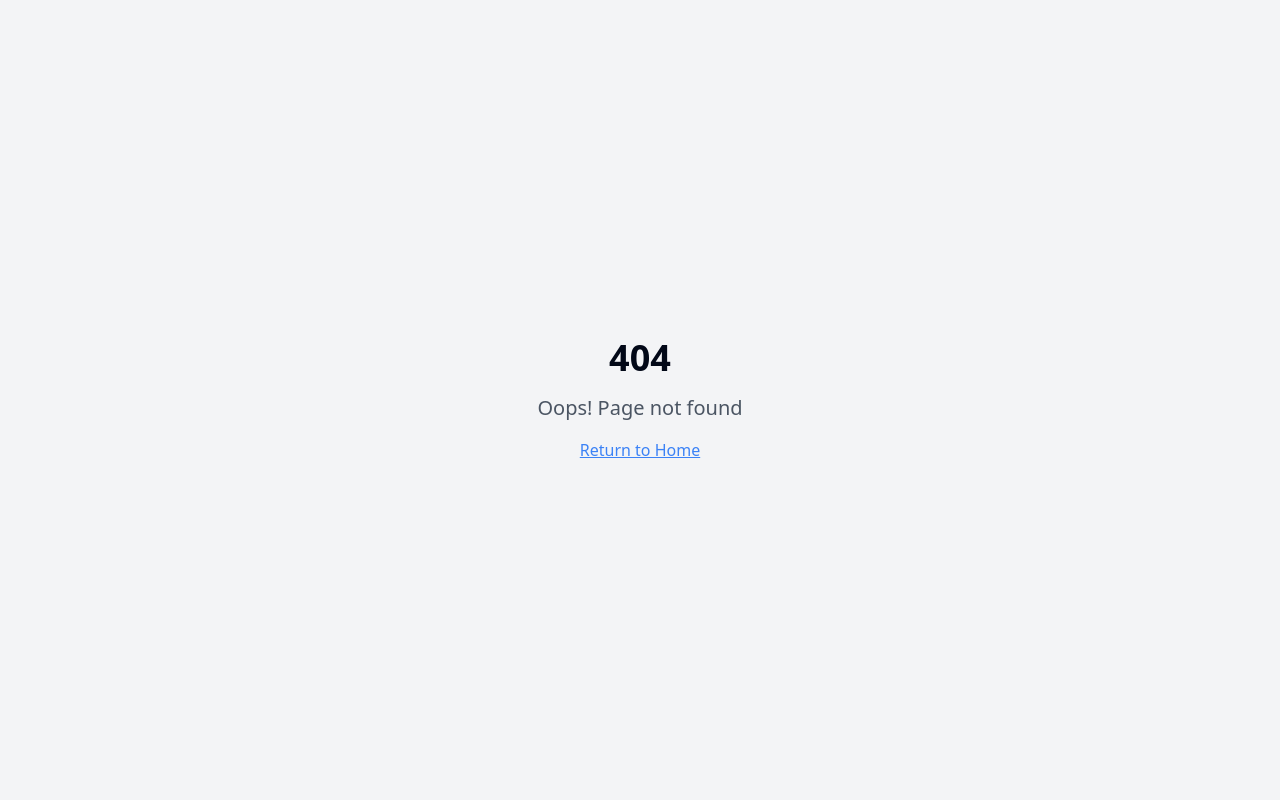
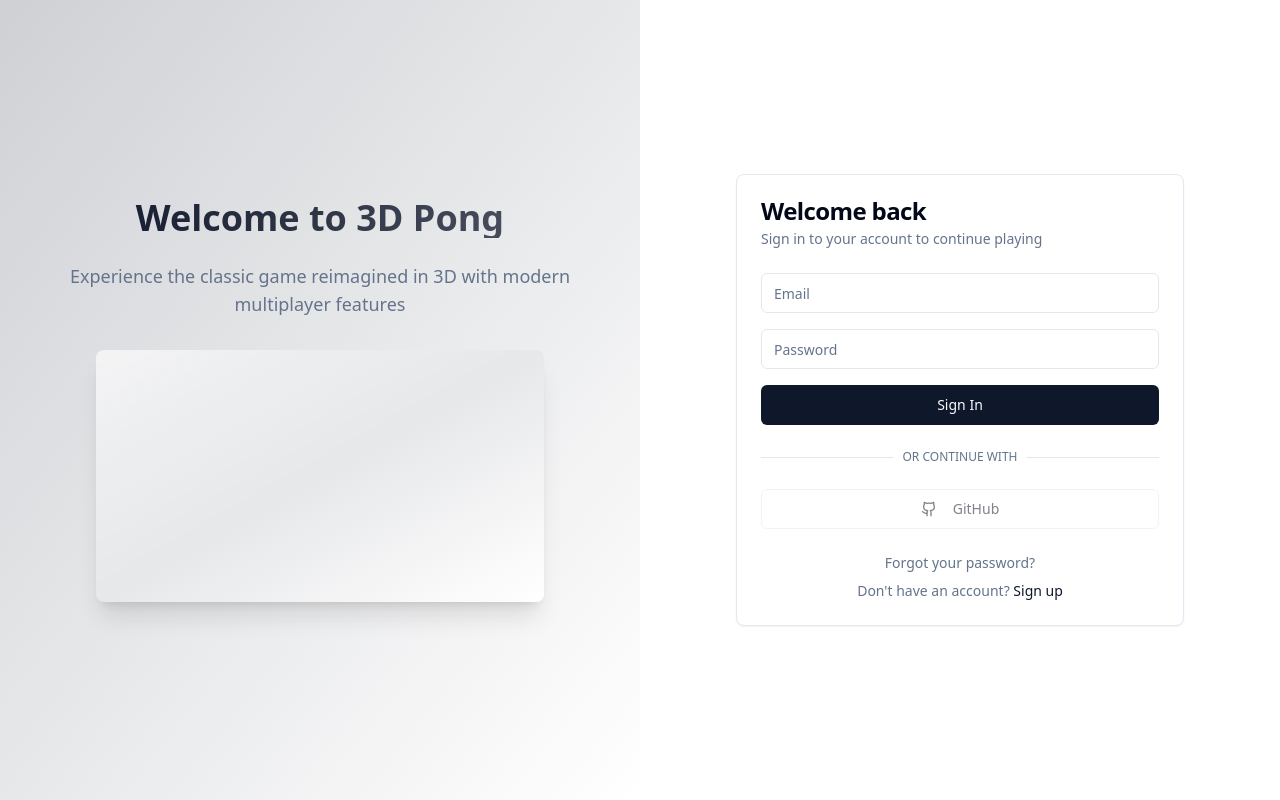
Before and after one commit to MOUBI9A/microservice-logscape, a React (Vite) app: page /auth/login in a window 1280 px wide. Before the commit this address had no page. Built offline with nearby package versions, Linux system fonts and the light colour scheme.

Commit message:
Implement basic authentication system
Implement a basic authentication system with email/password login and signup.

```diff
--- a/src/App.tsx
+++ b/src/App.tsx
@@ -1,9 +1,14 @@
+
 import { Toaster } from "@/components/ui/toaster";
 import { Toaster as Sonner } from "@/components/ui/sonner";
 import { TooltipProvider } from "@/components/ui/tooltip";
 import { QueryClient, QueryClientProvider } from "@tanstack/react-query";
 import { BrowserRouter, Routes, Route } from "react-router-dom";
 import Index from "./pages/Index";
+import Auth from "./pages/Auth";
+import Login from "./pages/Login";
+import Signup from "./pages/Signup";
+import ResetPassword from "./pages/ResetPassword";
 import NotFound from "./pages/NotFound";
 
 const queryClient = new QueryClient();
@@ -16,7 +21,11 @@ const App = () => (
       <BrowserRouter>
         <Routes>
           <Route path="/" element={<Index />} />
-          {/* ADD ALL CUSTOM ROUTES ABOVE THE CATCH-ALL "*" ROUTE */}
+          <Route path="/auth" element={<Auth />}>
+            <Route path="login" element={<Login />} />
+            <Route path="signup" element={<Signup />} />
+            <Route path="reset-password" element={<ResetPassword />} />
+          </Route>
           <Route path="*" element={<NotFound />} />
         </Routes>
       </BrowserRouter>
--- /dev/null
+++ b/src/pages/Auth.tsx
@@ -0,0 +1,38 @@
+
+import React from 'react';
+import { Outlet } from 'react-router-dom';
+import { motion } from 'framer-motion';
+
+const Auth = () => {
+  return (
+    <div className="min-h-screen bg-background flex">
+      {/* Game Preview Side */}
+      <div className="hidden lg:flex lg:w-1/2 bg-gradient-to-br from-primary/20 via-primary/10 to-background items-center justify-center p-12">
+        <motion.div
+          initial={{ opacity: 0, y: 20 }}
+          animate={{ opacity: 1, y: 0 }}
+          transition={{ duration: 0.6 }}
+          className="text-center"
+        >
+          <h1 className="text-4xl font-bold mb-6 bg-gradient-to-r from-primary to-primary/70 bg-clip-text text-transparent">
+            Welcome to 3D Pong
+          </h1>
+          <p className="text-muted-foreground text-lg mb-8">
+            Experience the classic game reimagined in 3D with modern multiplayer features
+          </p>
+          <div className="w-full max-w-md mx-auto aspect-video bg-card rounded-lg shadow-xl">
+            {/* This div will later contain a game preview or demo animation */}
+            <div className="w-full h-full rounded-lg bg-gradient-to-br from-primary/5 via-primary/10 to-background animate-pulse" />
+          </div>
+        </motion.div>
+      </div>
+
+      {/* Auth Forms Side */}
+      <div className="w-full lg:w-1/2 flex items-center justify-center p-8">
+        <Outlet />
+      </div>
+    </div>
+  );
+};
+
+export default Auth;
--- /dev/null
+++ b/src/pages/Login.tsx
@@ -0,0 +1,96 @@
+
+import React from 'react';
+import { Link } from 'react-router-dom';
+import { motion } from 'framer-motion';
+import { Github } from 'lucide-react';
+import { Button } from '@/components/ui/button';
+import { Input } from '@/components/ui/input';
+import {
+  Card,
+  CardContent,
+  CardDescription,
+  CardFooter,
+  CardHeader,
+  CardTitle,
+} from '@/components/ui/card';
+
+const Login = () => {
+  const handleSubmit = (e: React.FormEvent) => {
+    e.preventDefault();
+    // Form submission will be implemented later
+  };
+
+  return (
+    <motion.div
+      initial={{ opacity: 0, y: 20 }}
+      animate={{ opacity: 1, y: 0 }}
+      transition={{ duration: 0.6 }}
+      className="w-full max-w-md"
+    >
+      <Card>
+        <CardHeader>
+          <CardTitle>Welcome back</CardTitle>
+          <CardDescription>
+            Sign in to your account to continue playing
+          </CardDescription>
+        </CardHeader>
+        <CardContent>
+          <form onSubmit={handleSubmit} className="space-y-4">
+            <div className="space-y-2">
+              <Input
+                type="email"
+                placeholder="Email"
+                required
+              />
+            </div>
+            <div className="space-y-2">
+              <Input
+                type="password"
+                placeholder="Password"
+                required
+              />
+            </div>
+            <Button type="submit" className="w-full">
+              Sign In
+            </Button>
+          </form>
+
+          <div className="relative my-6">
+            <div className="absolute inset-0 flex items-center">
+              <div className="w-full border-t border-border"></div>
+            </div>
+            <div className="relative flex justify-center text-xs uppercase">
+              <span className="bg-background px-2 text-muted-foreground">
+                Or continue with
+              </span>
+            </div>
+          </div>
+
+          <Button variant="outline" className="w-full" disabled>
+            <Github className="mr-2 h-4 w-4" />
+            GitHub
+          </Button>
+        </CardContent>
+        <CardFooter className="flex flex-col space-y-2">
+          <Link
+            to="/auth/reset-password"
+            className="text-sm text-muted-foreground hover:text-primary transition-colors"
+          >
+            Forgot your password?
+          </Link>
+          <div className="text-sm text-muted-foreground">
+            Don't have an account?{' '}
+            <Link
+              to="/auth/signup"
+              className="text-primary hover:underline"
+            >
+              Sign up
+            </Link>
+          </div>
+        </CardFooter>
+      </Card>
+    </motion.div>
+  );
+};
+
+export default Login;
--- /dev/null
+++ b/src/pages/ResetPassword.tsx
@@ -0,0 +1,66 @@
+
+import React from 'react';
+import { Link } from 'react-router-dom';
+import { motion } from 'framer-motion';
+import { Button } from '@/components/ui/button';
+import { Input } from '@/components/ui/input';
+import {
+  Card,
+  CardContent,
+  CardDescription,
+  CardFooter,
+  CardHeader,
+  CardTitle,
+} from '@/components/ui/card';
+
+const ResetPassword = () => {
+  const handleSubmit = (e: React.FormEvent) => {
+    e.preventDefault();
+    // Reset password logic will be implemented later
+  };
+
+  return (
+    <motion.div
+      initial={{ opacity: 0, y: 20 }}
+      animate={{ opacity: 1, y: 0 }}
+      transition={{ duration: 0.6 }}
+      className="w-full max-w-md"
+    >
+      <Card>
+        <CardHeader>
+          <CardTitle>Reset password</CardTitle>
+          <CardDescription>
+            Enter your email address and we'll send you a link to reset your password
+          </CardDescription>
+        </CardHeader>
+        <CardContent>
+          <form onSubmit={handleSubmit} className="space-y-4">
+            <div className="space-y-2">
+              <Input
+                type="email"
+                placeholder="Email"
+                required
+              />
+            </div>
+            <Button type="submit" className="w-full">
+              Send Reset Link
+            </Button>
+          </form>
+        </CardContent>
+        <CardFooter>
+          <div className="text-sm text-muted-foreground">
+            Remember your password?{' '}
+            <Link
+              to="/auth/login"
+              className="text-primary hover:underline"
+            >
+              Sign in
+            </Link>
+          </div>
+        </CardFooter>
+      </Card>
+    </motion.div>
+  );
+};
+
+export default ResetPassword;
--- /dev/null
+++ b/src/pages/Signup.tsx
@@ -0,0 +1,97 @@
+
+import React from 'react';
+import { Link } from 'react-router-dom';
+import { motion } from 'framer-motion';
+import { Github } from 'lucide-react';
+import { Button } from '@/components/ui/button';
+import { Input } from '@/components/ui/input';
+import {
+  Card,
+  CardContent,
+  CardDescription,
+  CardFooter,
+  CardHeader,
+  CardTitle,
+} from '@/components/ui/card';
+
+const Signup = () => {
+  const handleSubmit = (e: React.FormEvent) => {
+    e.preventDefault();
+    // Form submission will be implemented later
+  };
+
+  return (
+    <motion.div
+      initial={{ opacity: 0, y: 20 }}
+      animate={{ opacity: 1, y: 0 }}
+      transition={{ duration: 0.6 }}
+      className="w-full max-w-md"
+    >
+      <Card>
+        <CardHeader>
+          <CardTitle>Create an account</CardTitle>
+          <CardDescription>
+            Sign up to start playing 3D Pong
+          </CardDescription>
+        </CardHeader>
+        <CardContent>
+          <form onSubmit={handleSubmit} className="space-y-4">
+            <div className="space-y-2">
+              <Input
+                type="text"
+                placeholder="Username"
+                required
+              />
+            </div>
+            <div className="space-y-2">
+              <Input
+                type="email"
+                placeholder="Email"
+                required
+              />
+            </div>
+            <div className="space-y-2">
+              <Input
+                type="password"
+                placeholder="Password"
+                required
+              />
+            </div>
+            <Button type="submit" className="w-full">
+              Sign Up
+            </Button>
+          </form>
+
+          <div className="relative my-6">
+            <div className="absolute inset-0 flex items-center">
+              <div className="w-full border-t border-border"></div>
+            </div>
+            <div className="relative flex justify-center text-xs uppercase">
+              <span className="bg-background px-2 text-muted-foreground">
+                Or continue with
+              </span>
+            </div>
+          </div>
+
+          <Button variant="outline" className="w-full" disabled>
+            <Github className="mr-2 h-4 w-4" />
+            GitHub
+          </Button>
+        </CardContent>
+        <CardFooter>
+          <div className="text-sm text-muted-foreground">
+            Already have an account?{' '}
+            <Link
+              to="/auth/login"
+              className="text-primary hover:underline"
+            >
+              Sign in
+            </Link>
+          </div>
+        </CardFooter>
+      </Card>
+    </motion.div>
+  );
+};
+
+export default Signup;
```
